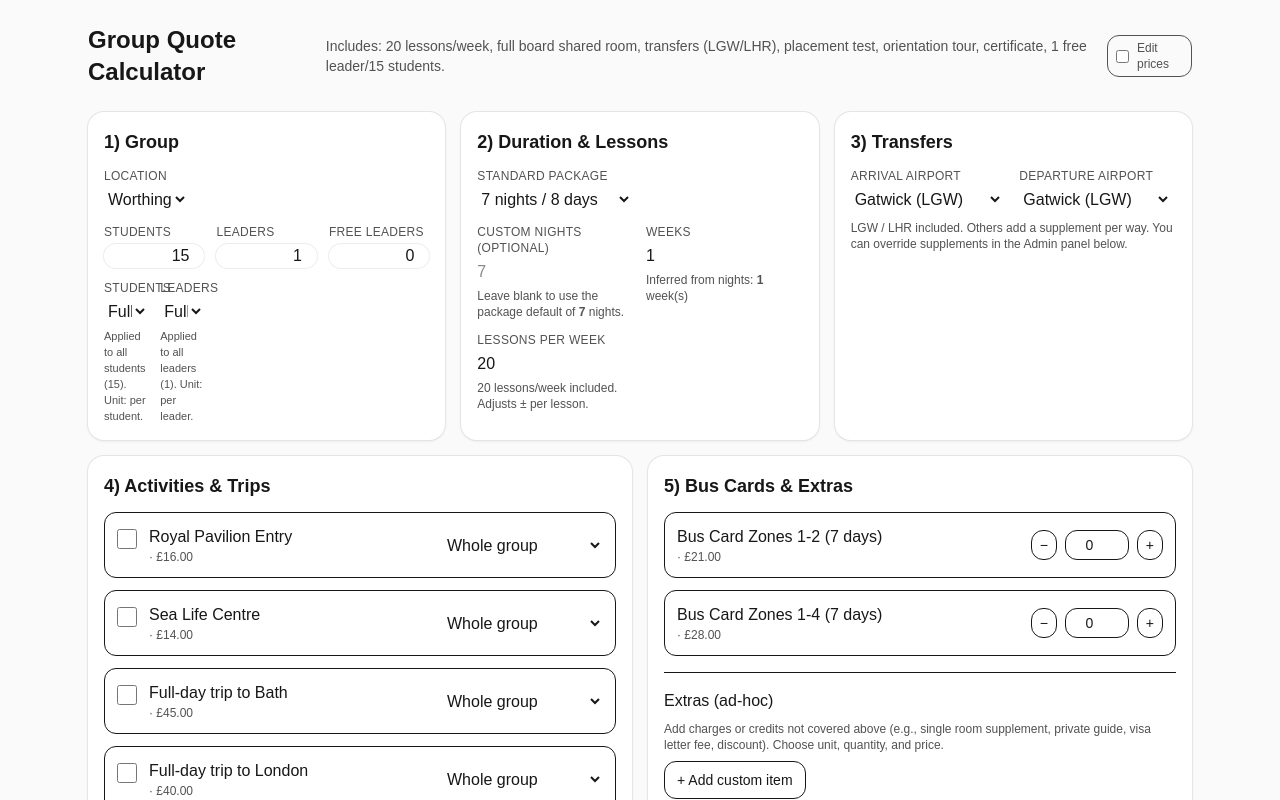
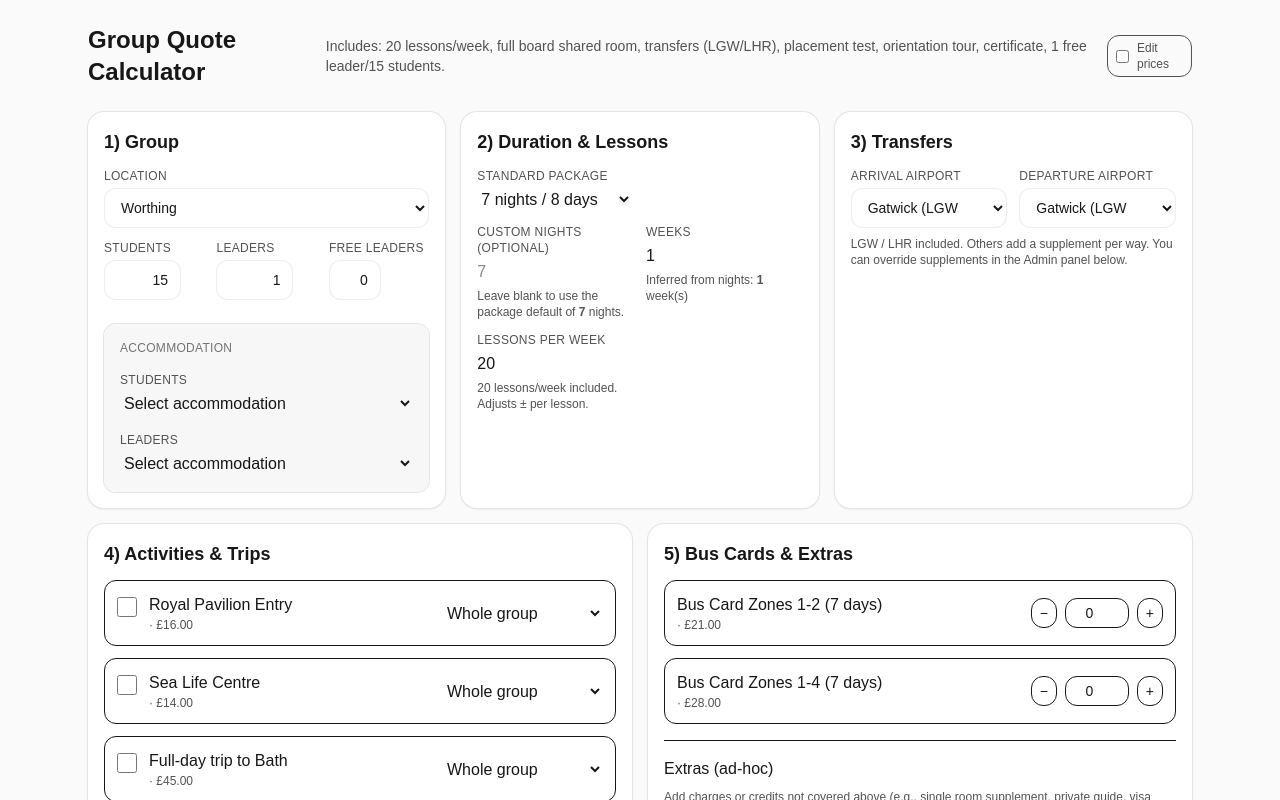
Before and after one commit to simonelebowski/group-quote, a Next.js app: page / in a window 1280 px wide. Shown: the top 800 px of the page. Built offline with nearby package versions, Linux system fonts and the light colour scheme.

Commit message:
working on select and inputs

```diff
--- a/src/app/page.tsx
+++ b/src/app/page.tsx
@@ -162,7 +162,7 @@ export default function QuoteCalculatorPage() {
 
     // Activities
     let activitiesTotal = 0;
-    let activitiesBreakdown: { label: string; total: number }[] = [];
+    const activitiesBreakdown: { label: string; total: number }[] = [];
     Object.entries(selectedActivities).forEach(([id, sel]) => {
       const act = loc.activities.find((a) => a.id === id);
       if (!act || !sel?.enabled) return;
@@ -233,7 +233,7 @@ export default function QuoteCalculatorPage() {
 
     // Bus cards
     let busCardsTotal = 0;
-    let busBreakdown: { label: string; total: number }[] = [];
+    const busBreakdown: { label: string; total: number }[] = [];
     Object.entries(selectedBusCards).forEach(([id, qty]) => {
       if (!qty) return;
       const card = loc.busCards.find((b) => b.id === id);
@@ -259,7 +259,7 @@ export default function QuoteCalculatorPage() {
 
     // Custom items
     let customTotal = 0;
-    let customBreakdown: { label: string; total: number }[] = [];
+    const customBreakdown: { label: string; total: number }[] = [];
     customItems.forEach((item) => {
       if (!item.qty) return;
       let subtotal = 0;
--- a/src/components/AirportSelect.tsx
+++ b/src/components/AirportSelect.tsx
@@ -1,4 +1,5 @@
 import { AirportCode } from "@/types/types";
+import Select from "./Select";
 
 export default function AirportSelect({
   value,
@@ -17,8 +18,23 @@ export default function AirportSelect({
     { code: "OTHER", name: "Other" },
   ];
   return (
+    // <Select value={value} setValue={onChange} options={opts} />
     <select
-      className="input"
+      className={[
+        "block",
+        "w-full",
+        "rounded-xl",
+        "bg-white",
+        "dark:bg-neutral-900",
+        "border border-neutral-200/70 dark:border-neutral-800",
+        "px-3 py-2.5 pr-8 text-sm",
+        "box-border",
+        "cursor-pointer",
+        "focus:outline-none",
+        "focus:ring-2 focus:ring-neutral-900/10 dark:focus:ring-white/10",
+        "transition-shadow duration-150",
+        "[&::-ms-expand]:hidden",
+      ].join(" ")}
       value={value}
       onChange={(e) => onChange(e.target.value as AirportCode)}
     >
--- a/src/components/Controls.tsx
+++ b/src/components/Controls.tsx
@@ -11,6 +11,10 @@ export default function Controls({
   setLeaders,
   freeLeaders,
   setFreeLeaders,
+  studentAccommodationId,
+  setStudentAccommodationId,
+  leaderAccommodationId,
+  setLeaderAccommodationId,
   clamp,
   packageKey,
   setPackageKey,
@@ -40,6 +44,10 @@ export default function Controls({
         clamp={clamp}
         freeLeaders={freeLeaders}
         setFreeLeaders={setFreeLeaders}
+        studentAccommodationId={studentAccommodationId}
+        setStudentAccommodationId={setStudentAccommodationId}
+        leaderAccommodationId={leaderAccommodationId}
+        setLeaderAccommodationId={setLeaderAccommodationId}
       />
 
       <DurationCard
--- /dev/null
+++ b/src/components/Input.tsx
@@ -0,0 +1,42 @@
+type NumberInputProps = {
+  value: number;
+  setValue: (value: number) => void;
+  clamp: (value: number, min: number, max: number) => number;
+  max?: number;
+};
+
+export default function Input({
+  value,
+  setValue,
+  clamp,
+  max,
+}: NumberInputProps) {
+  return (
+    <input
+      type="number"
+      className={[
+        "block",
+        "max-w-full",
+        "h-10",
+        "rounded-xl",
+        "bg-white",
+        "dark:bg-neutral-900",
+        "border border-neutral-200/70 dark:border-neutral-800",
+        "px-3 py-2.5 text-sm",
+        "text-right",
+        "[appearance:textfield]",
+        "[&::-webkit-outer-spin-button]:appearance-none",
+        "[&::-webkit-inner-spin-button]:appearance-none",
+        "focus:outline-none",
+        "focus:ring-2 focus:ring-neutral-900/10 dark:focus:ring-white/10",
+        "transition-shadow duration-150",
+      ].join(" ")}
+      min={0}
+      max={max ?? 9999}
+      value={value}
+      onChange={(e) =>
+        setValue(clamp(parseInt(e.target.value || "0"), 0, 9999))
+      }
+    />
+  );
+}
--- a/src/components/LocationCard.tsx
+++ b/src/components/LocationCard.tsx
@@ -1,6 +1,8 @@
 import { priceList } from "@/data/priceList";
 import Card from "./Card";
 import Label from "./Label";
+import Select from "./Select";
+import Input from "./Input";
 
 export default function LocationCard({
   locationId,
@@ -17,84 +19,31 @@ export default function LocationCard({
   leaderAccommodationId,
   setLeaderAccommodationId,
 }) {
+  const studentAccommodationOptions = location?.accommodationStudents ?? [];
+  const leaderAccommodationOptions = location?.accommodationLeaders ?? [];
+
   return (
-    // <Card>
-    //   <h2 className="mb-3 text-lg font-semibold">1) Group</h2>
-    //   {/* SELECT LOCATION */}
-    //   <Label>Location</Label>
-    //   <select
-    //     className="input"
-    //     value={locationId}
-    //     onChange={(e) => setLocationId(e.target.value)}
-    //   >
-    //     {priceList.locations.map((l) => (
-    //       <option key={l.locationId} value={l.locationId}>
-    //         {l.locationName}
-    //       </option>
-    //     ))}
-    //   </select>
-
-    //   {/* SELECT NUMBER OF STUDENTS */}
-    //   <div className="mt-3 grid grid-cols-2 gap-3">
-    //     <div>
-    //       <Label>Students</Label>
-    //       <input
-    //         type="number"
-    //         className="input"
-    //         min={1}
-    //         value={students}
-    //         onChange={(e) =>
-    //           setStudents(clamp(parseInt(e.target.value || "0"), 1, 9999))
-    //         }
-    //       />
-    //     </div>
-
-    //     {/* SELECT NUMBER OF LEADERS */}
-    //     <div>
-    //       <Label>Leaders</Label>
-    //       <input
-    //         type="number"
-    //         className="input"
-    //         min={0}
-    //         value={leaders}
-    //         onChange={(e) =>
-    //           setLeaders(clamp(parseInt(e.target.value || "0"), 0, 9999))
-    //         }
-    //       />
-    //       <p className="mt-1 text-xs text-neutral-600">
-    //         Free leaders included: <b>{freeLeaders}</b>
-    //       </p>
-    //     </div>
-
-    //     {/* Manual free leaders only */}
-    //     <div className="mt-3 grid grid-cols-2 gap-3">
-    //       <div>
-    //         <Label>Free leaders</Label>
-    //         <input
-    //           type="number"
-    //           className="input"
-    //           min={0}
-    //           max={leaders || 0}
-    //           value={freeLeaders}
-    //           onChange={(e) =>
-    //             setFreeLeaders(
-    //               clamp(parseInt(e.target.value || "0"), 0, leaders || 0)
-    //             )
-    //           }
-    //         />
-    //       </div>
-    //     </div>
-    //   </div>
-    // </Card>
-
-    // Usage
     <Card>
       <h2 className="mb-3 text-lg font-semibold">1) Group</h2>
 
       {/* SELECT LOCATION */}
       <Label>Location</Label>
-      <select
-        className="input"
+      <Select
+        value={locationId}
+        setValue={setLocationId}
+        options={priceList.locations}
+      />
+      {/* <select
+        className={[
+          "input",
+          // "!w-36 md:!w-36 max-w-full",
+          "rounded-xl bg-white dark:bg-neutral-900",
+          "ring-1 ring-neutral-200/70 dark:ring-neutral-800",
+          "px-3 py-2 pr-9 text-sm",
+          "focus:outline-none focus:ring-2 focus:ring-neutral-900/10 dark:focus:ring-white/10",
+          "transition-shadow duration-150",
+          "cursor-pointer",
+        ].join(" ")}
         value={locationId}
         onChange={(e) => setLocationId(e.target.value)}
       >
@@ -103,86 +52,39 @@ export default function LocationCard({
             {l.locationName}
           </option>
         ))}
-      </select>
+      </select> */}
 
       {/* STUDENTS / LEADERS / FREE LEADERS — SAME ROW */}
       <div className="mt-3 grid grid-cols-3 gap-3">
         <div>
           <Label>Students</Label>
-          <input
-            type="number"
-            className={[
-              "input",
-              // compact width (overrides any w-full in your input base)
-              "!w-28 md:!w-36 max-w-full",
-              // subtle styling polish (no size change to padding/line-height)
-              "rounded-xl bg-white dark:bg-neutral-900",
-              "ring-1 ring-neutral-200/70 dark:ring-neutral-800",
-              "focus:outline-none focus:ring-2 focus:ring-neutral-900/10 dark:focus:ring-white/10",
-              "transition-shadow duration-150",
-              "text-right", // numeric inputs feel nicer right-aligned
-            ].join(" ")}
-            min={1}
-            value={students}
-            onChange={(e) =>
-              setStudents(clamp(parseInt(e.target.value || "0"), 1, 9999))
-            }
-          />
+          <Input value={students} setValue={setStudents} clamp={clamp} />
         </div>
 
         <div>
           <Label>Leaders</Label>
-          <input
-            type="number"
-            className={[
-              "input",
-              // compact width (overrides any w-full in your input base)
-              "!w-28 md:!w-36 max-w-full",
-              // subtle styling polish (no size change to padding/line-height)
-              "rounded-xl bg-white dark:bg-neutral-900",
-              "ring-1 ring-neutral-200/70 dark:ring-neutral-800",
-              "focus:outline-none focus:ring-2 focus:ring-neutral-900/10 dark:focus:ring-white/10",
-              "transition-shadow duration-150",
-              "text-right", // numeric inputs feel nicer right-aligned
-            ].join(" ")}
-            min={0}
-            value={leaders}
-            onChange={(e) =>
-              setLeaders(clamp(parseInt(e.target.value || "0"), 0, 9999))
-            }
-          />
+          <Input value={leaders} setValue={setLeaders} clamp={clamp} />
         </div>
 
         <div>
           <Label>Free leaders</Label>
-          <input
-            type="number"
-            className={[
-              "input",
-              // compact width (overrides any w-full in your input base)
-              "!w-28 md:!w-36 max-w-full",
-              // subtle styling polish (no size change to padding/line-height)
-              "rounded-xl bg-white dark:bg-neutral-900",
-              "ring-1 ring-neutral-200/70 dark:ring-neutral-800",
-              "focus:outline-none focus:ring-2 focus:ring-neutral-900/10 dark:focus:ring-white/10",
-              "transition-shadow duration-150",
-              "text-right", // numeric inputs feel nicer right-aligned
-            ].join(" ")}
-            min={0}
-            max={leaders || 0}
+          <Input
             value={freeLeaders}
-            onChange={(e) =>
-              setFreeLeaders(
-                clamp(parseInt(e.target.value || "0"), 0, leaders || 0)
-              )
-            }
+            setValue={setFreeLeaders}
+            clamp={clamp}
+            max={leaders}
           />
+        </div>
       </div>
 
       {/* ACCOMMODATION PICKERS */}
-        <div className="grid grid-cols-1 gap-3 md:grid-cols-2">
-          {/* Students accommodation */}
-          <div>
+      <div className="col-span-3">
+        <div className="mt-6 space-y-4 rounded-xl bg-neutral-100/80 p-4 ring-1 ring-neutral-200">
+          <p className="text-xs uppercase tracking-wide text-neutral-500">
+            Accommodation
+          </p>
+          <div className="space-y-4">
+            <div className="space-y-2">
               <Label>Students</Label>
               <select
                 className="input w-full"
@@ -191,90 +93,34 @@ export default function LocationCard({
                   setStudentAccommodationId(e.target.value || null)
                 }
               >
-              {(
-                priceList.locations.find((l) => l.locationId === locationId)
-                  ?.accommodationStudents ?? []
-              ).map((opt) => (
+                <option value="">Select accommodation</option>
+                {studentAccommodationOptions.map((opt) => (
                   <option key={opt.id} value={opt.id}>
                     {opt.name}
                   </option>
                 ))}
               </select>
-            <p className="mt-1 text-[11px] leading-4 text-neutral-600">
-              Applied to all students ({students}). Unit: per student.
-            </p>
             </div>
 
-          {/* Leaders accommodation */}
-          <div>
+            <div className="space-y-2">
               <Label>Leaders</Label>
               <select
                 className="input w-full"
                 value={leaderAccommodationId ?? ""}
-              onChange={(e) => setLeaderAccommodationId(e.target.value || null)}
+                onChange={(e) =>
+                  setLeaderAccommodationId(e.target.value || null)
+                }
               >
-              {(
-                priceList.locations.find((l) => l.locationId === locationId)
-                  ?.accommodationLeaders ?? []
-              ).map((opt) => (
+                <option value="">Select accommodation</option>
+                {leaderAccommodationOptions.map((opt) => (
                   <option key={opt.id} value={opt.id}>
                     {opt.name}
                   </option>
                 ))}
               </select>
-            <p className="mt-1 text-[11px] leading-4 text-neutral-600">
-              Applied to all leaders ({leaders}). Unit: per leader.
-            </p>
             </div>
           </div>
-
-        {/* <div className="mt-4 grid grid-cols-1 md:grid-cols-2 gap-3">
-          <div>
-            <Label>Accommodation (Students)</Label>
-            <select
-              className="input"
-              value={studentAccommodationId ?? ""}
-              onChange={(e) =>
-                setStudentAccommodationId(e.target.value || null)
-              }
-            >
-              {(
-                priceList.locations.find((l) => l.locationId === locationId)
-                  ?.accommodationStudents ?? []
-              ).map((opt) => (
-                <option key={opt.id} value={opt.id}>
-                  {opt.name}{" "}
-                  {opt.price ? `· +${fmt(opt.price, loc.currency)}` : ""}
-                </option>
-              ))}
-            </select>
-            <p className="mt-1 text-[11px] text-neutral-600">
-              Applied to students ({students}). Unit: per student.
-            </p>
         </div>
-
-          <div>
-            <Label>Accommodation (Leaders)</Label>
-            <select
-              className="input"
-              value={leaderAccommodationId ?? ""}
-              onChange={(e) => setLeaderAccommodationId(e.target.value || null)}
-            >
-              {(
-                priceList.locations.find((l) => l.locationId === locationId)
-                  ?.accommodationLeaders ?? []
-              ).map((opt) => (
-                <option key={opt.id} value={opt.id}>
-                  {opt.name}{" "}
-                  {opt.price ? `· +${fmt(opt.price, loc.currency)}` : ""}
-                </option>
-              ))}
-            </select>
-            <p className="mt-1 text-[11px] text-neutral-600">
-              Applied to leaders ({leaders}). Unit: per leader.
-            </p>
-          </div>
-        </div> */}
       </div>
     </Card>
   );
--- /dev/null
+++ b/src/components/Select.tsx
@@ -0,0 +1,39 @@
+export default function Select({ value, setValue, options }) {
+  return (
+    <select
+      // className={[
+      //   // "!w-36 md:!w-36 max-w-full",
+      //   "rounded-xl bg-white dark:bg-neutral-900",
+      //   "ring-1 ring-neutral-200/70 dark:ring-neutral-800",
+      //   "px-3 py-2 pr-9 text-sm",
+      //   "focus:outline-none focus:ring-2 focus:ring-neutral-900/10 dark:focus:ring-white/10",
+      //   "transition-shadow duration-150",
+      //   "cursor-pointer",
+      // ].join(" ")}
+      className={[
+        "block",
+        "w-full",
+        "h-10",
+        "rounded-xl",
+        "bg-white",
+        "dark:bg-neutral-900",
+        "border border-neutral-200/70 dark:border-neutral-800",
+        "px-3 py-2.5 pr-8 text-sm",
+        "box-border",
+        "cursor-pointer",
+        "focus:outline-none",
+        "focus:ring-2 focus:ring-neutral-900/10 dark:focus:ring-white/10",
+        "transition-shadow duration-150",
+        "[&::-ms-expand]:hidden",
+      ].join(" ")}
+      value={value}
+      onChange={(e) => setValue(e.target.value)}
+    >
+      {options.map((l) => (
+        <option key={l.locationId} value={l.locationId}>
+          {l.locationName}
+        </option>
+      ))}
+    </select>
+  );
+}
```
Lines whose indentation alone changed are shown as unchanged.
